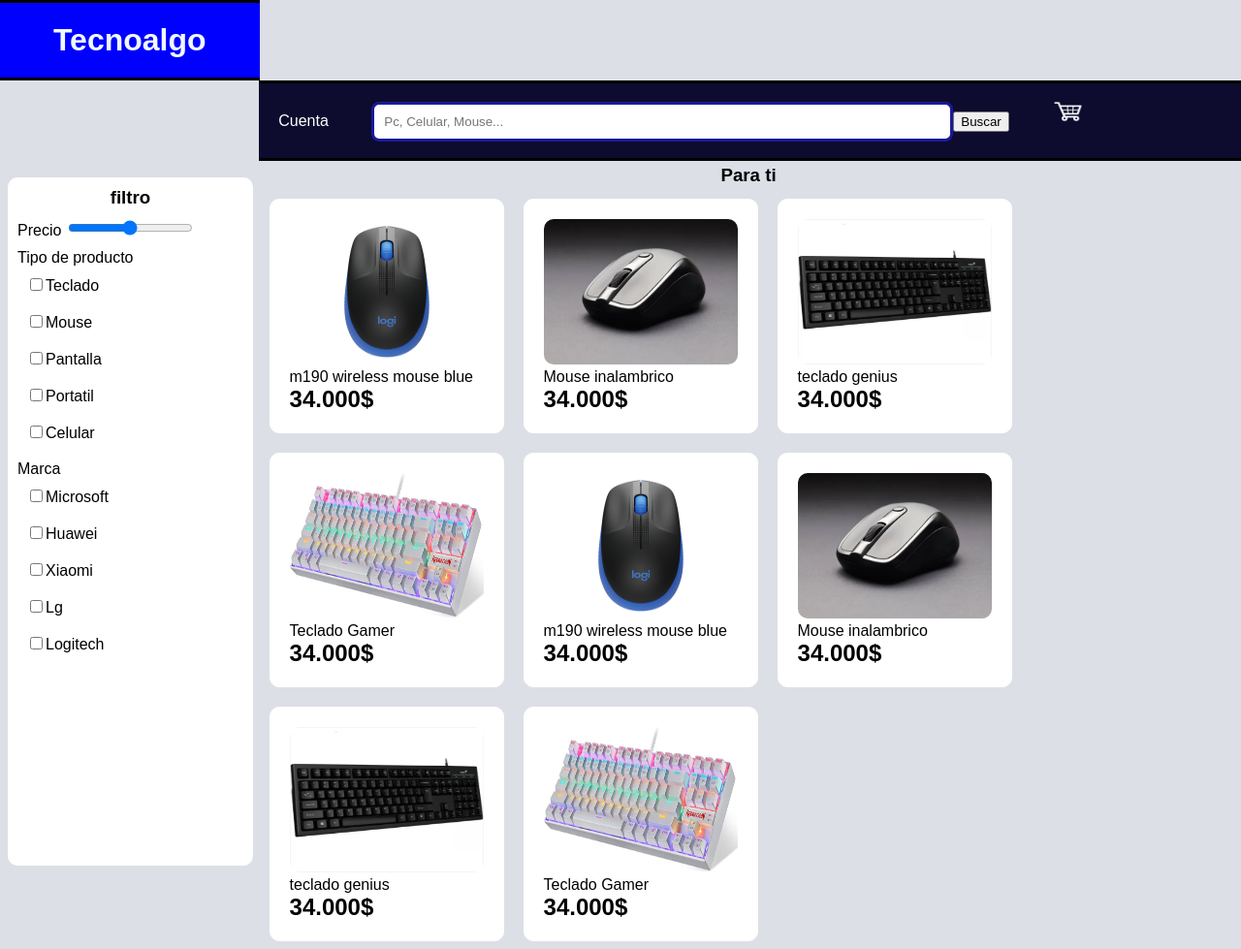
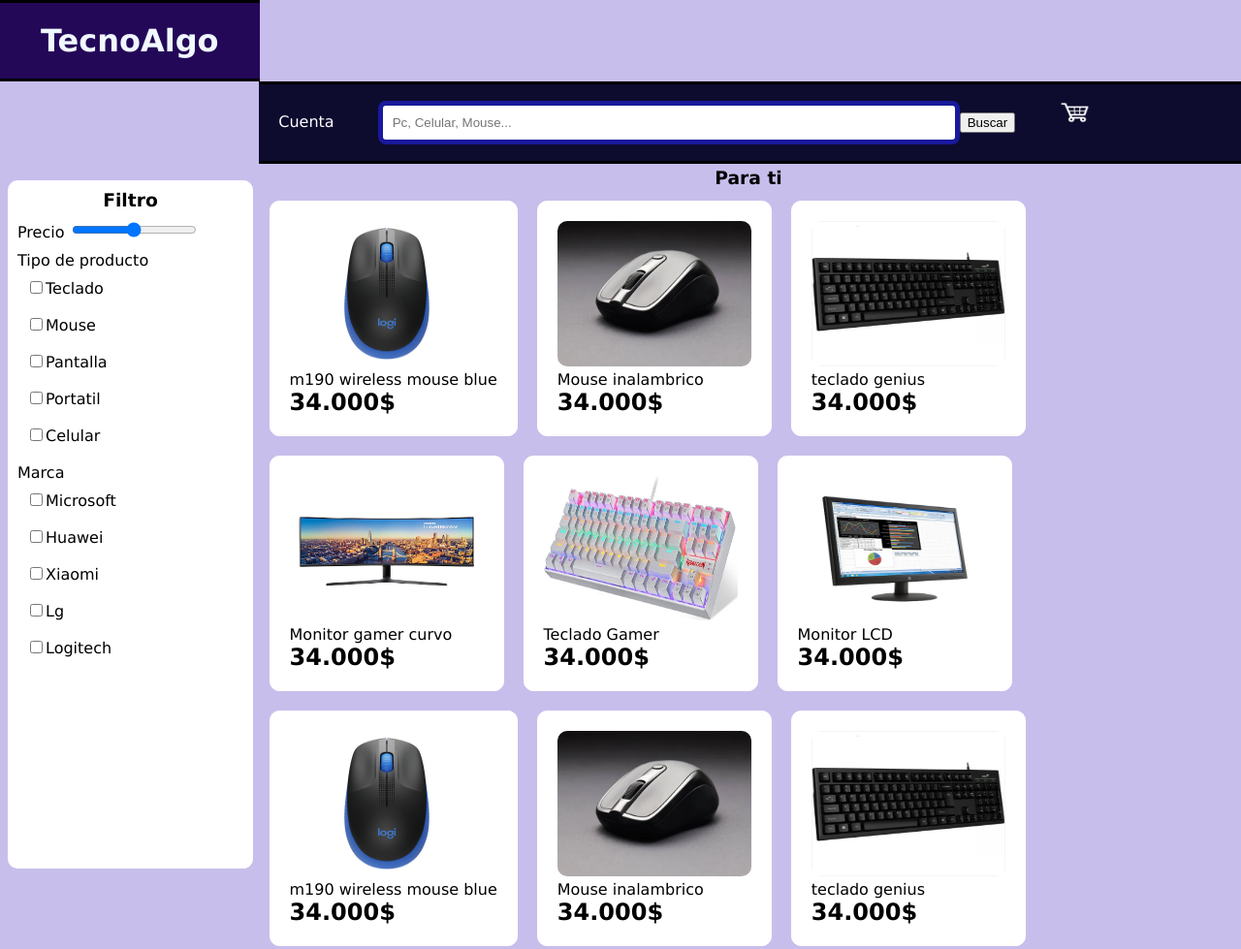
Before and after one commit to Gerard176/Pagina-de-mantenimiento, a plain HTML site: page index.html in a window 1280 px wide. Shown: the top 979 px of the page at 97% size. Drawn offline with nearby package versions, Linux system fonts and the light colour scheme.

Commit message:
Colaboracion de Sheila en varios archivos

```diff
--- a/css/estiloCarrito.css
+++ b/css/estiloCarrito.css
@@ -1,7 +1,7 @@
 body{
     color:black;
     font-family:Arial, Helvetica, sans-serif;
-    background-color: rgb(221, 223, 230);
+    background-color: rgb(200, 190, 236);
     margin: 0px;
 }
 h1{
--- a/css/estiloFormulario.css
+++ b/css/estiloFormulario.css
@@ -1,37 +1,39 @@
 
 body{
-    background-color: rgb(17, 16, 16);
+    background-color: rgb(228, 252, 250);
     display: flex;
     justify-content: center;
 }
 
-
 form{
     margin-top: 20px;
-    background-color: rgb(26, 25, 25);
+    background-color: rgb(238, 230, 252);
     padding:  30px 60px;
-    color:rgb(179, 162, 162);
+    color:rgb(34, 70, 24);
     text-align: center;
+    border-style: dotted;
+}
 
-}
 form input{
     padding: 5px;
     margin: 10px 0px;
-    background-color: rgb(68, 59, 59);
+    background-color: rgb(30, 18, 102);
     border: none;
     color: white;
 }
+
 #enviar{
     background-color: rgb(81, 160, 235);
     padding: 10px 7px;
-    border: solid 1px rgb(81, 160, 235);
-    border-radius: 2px;
+    border: solid 5px rgb(81, 160, 235);
+    border-radius: 3px;
 }
 
 form a{
     text-decoration: none;
-    color:white;
+    color:blue;
 }
+
 form label{
     text-align: left;
 }
--- a/css/estiloGral.css
+++ b/css/estiloGral.css
@@ -1,12 +1,13 @@
 body{
     color:black;
-    font-family:Arial, Helvetica, sans-serif;
-    background-color: rgb(221, 223, 230);
+    font-family:'Lucida Sans', 'Lucida Sans Regular', 'Lucida Grande', 'Lucida Sans Unicode', Geneva, Verdana, sans-serif;
+    background-color: rgb(200, 190, 236);
     margin: 0px;
 }
 h1{
+
     color: aliceblue;
-    background-color: blue;
+    background-color: rgb(36, 8, 88);
     margin-left: 40px;
     padding: 20px 0px 20px 0px;
     margin: 0px;
@@ -16,11 +17,12 @@ h1{
     float: left;
     width: 20.9%;
     text-align: center;
+
 }
 
 header{
 
-    color: black ;
+    color: white ;
     margin: 0px;
     padding: 0px;
 
@@ -40,7 +42,7 @@ header{
     width: 600px;
     margin: 0px;
     padding: 10px;
-    border: 3px solid rgb(25, 25, 155);
+    border: 5px solid rgb(25, 25, 155);
     border-radius: 8px;
 }
 a{
@@ -113,6 +115,7 @@ img{
     padding: 20px;
     border-radius: 10px;
     border: 1px solid black;
+
 }
 aside{
     color: black;
--- a/css/estiloproducto.css
+++ b/css/estiloproducto.css
@@ -1,7 +1,7 @@
 body{
     color:black;
-    font-family:Arial, Helvetica, sans-serif;
-    background-color: rgb(221, 223, 230);
+    font-family:'Lucida Sans', 'Lucida Sans Regular', 'Lucida Grande', 'Lucida Sans Unicode', Geneva, Verdana, sans-serif;
+    background-color: rgb(200, 190, 236);
     margin: 0px;
     padding: 0%;
 }
@@ -121,3 +121,13 @@ aside{
     display: inline;
     width: 20%;
 }
+
+#descripcion{
+    font-size: large;
+}
+
+#comprar a{
+    display: flex;
+    justify-content: center;
+    align-items: center;
+}
--- a/index.html
+++ b/index.html
@@ -11,7 +11,7 @@
 
     <div id="header">
         <header>
-            <h1>Tecnoalgo</h1>
+            <h1>TecnoAlgo</h1>
 
             <nav id="navegacion">
                 <ul>
@@ -46,11 +46,23 @@
         <h2>34.000$</h2>
         </div>
         <div id="producto">
+            <img src="img/monitor curvo.webp" alt="Producto" >
+            <br>
+            <label for="">Monitor gamer curvo</label>
+            <h2>34.000$</h2>
+            </div>
+        <div id="producto">
         <img src="img/Teclado Gamer.jpg" alt="Producto" >
         <br>
         <label for="">Teclado Gamer</label>
         <h2>34.000$</h2>
         </div>
+        <div id="producto">
+            <img src="img/Monitor LED LCD.jpg" alt="Producto" >
+            <br>
+            <label for="">Monitor LCD</label>
+            <h2>34.000$</h2>
+            </div>
         <div id="producto">
         <a href="html/Producto.html">
             <img src="img/m190-wireless-mouse-blue-gallery-01.png" alt="Producto" >
@@ -81,7 +93,7 @@
     </section>
     <aside>
         <div id="filtro">
-            <h3>filtro</h3>
+            <h3>Filtro</h3>
             <label for="Precio">Precio</label>
             <input type="range" value="Precio">
         </div>
```
Also changed, not shown: html/Producto.html (+7 -6 lines), html/login.html (+2 -1 lines), img/Monitor LED LCD.jpg (added), img/monitor curvo.webp (added).
